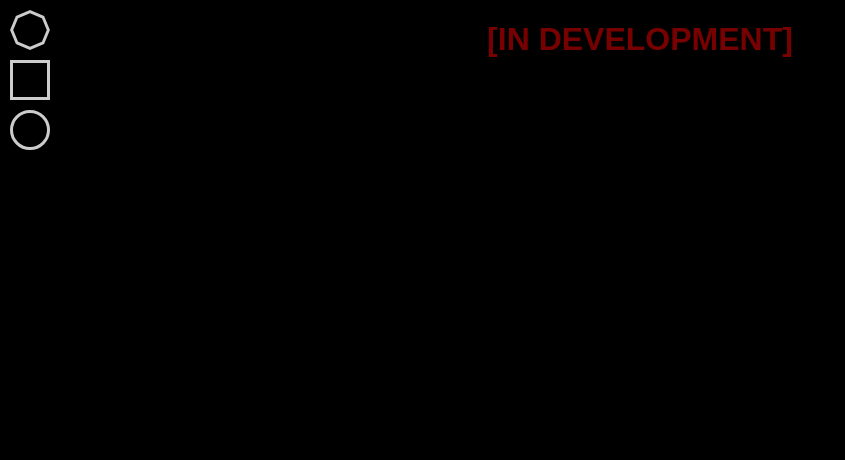
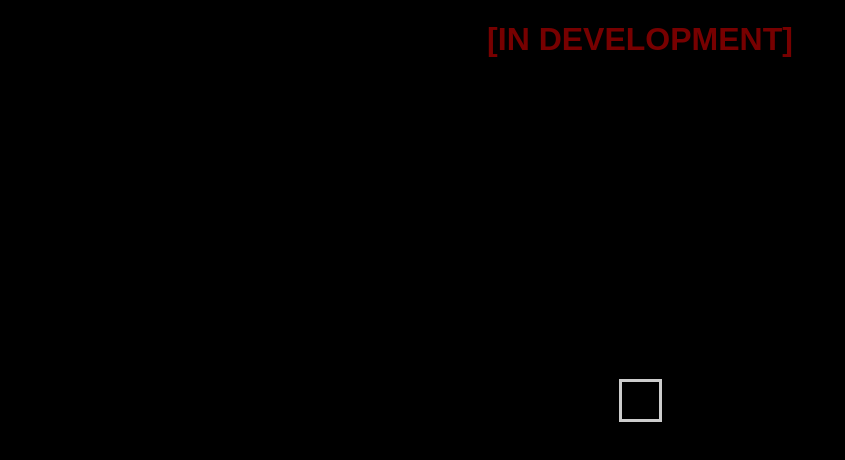
Before and after one commit to Not-A-Normal-Robot/map-of-techmino, a plain HTML site: page map-display.html in a window 1280 px wide. Shown: the whole page, without its empty margins (0-845 px from the left). Drawn offline with Linux system fonts and the light colour scheme.

Commit message:
work on html map, add rescaler

```diff
--- a/js/map-beta.js
+++ b/js/map-beta.js
@@ -1,10 +1,58 @@
-// DEBUG
-document.getElementsByTagName("body")[0].style.backgroundColor = "black";
-let modes = document.getElementsByClassName("mode");
-for(let i = 0; i < modes.length; i++) {
-    const mode = modes[i];
-    mode.style.top = 50 * i + 10;
-    mode.style.left = 10;
+{
+    const root = document.documentElement;
+    const body = document.body;
+    const edgeDisplayCanvas = document.getElementById("edge-display");
+    const edgeDisplayContext = edgeDisplayCanvas.getContext("2d");
 
-    console.log(mode);
+    let camX = 0; let camY = 0; let camZoom = 1;
+
+    let map = {};
+
+    function init() {
+        if(window.self === window.top) {
+            // for easier viewing if directly accessing the page
+            document.getElementsByTagName("body")[0].style.backgroundColor = "black";
+        }
+        loadMapData();
+        onResize();
+    }
+    init();
+
+    function loadMapData(){
+        const urlParams = new URLSearchParams(window.location.search);
+        const mapName = urlParams.get("m") ?? 'vanilla';
+
+        let mapURL = "/data/map/" + mapName.replace(/-/g,"/") + ".json";
+
+        fetch(mapURL)
+            .then(response => {
+                if (!response.ok) throw new Error(`${response.status} - ${response.statusText}`);
+                return response.json();
+            })
+            .then(_map => {
+                map = _map;
+                prevTimestamp = performance.now();
+            })
+            .catch(error => {
+                alert("Error loading map: \n" + error +
+                    "\nPress OK to return to home page.");
+                window.location.href = "/";
+            });
+    }
+
+    function onResize() {
+        const viewportWidth = root.clientWidth || 0;
+        const viewportHeight = root.clientHeight || 0;
+        const viewportDimension = Math.sqrt(viewportWidth * viewportHeight);
+
+        const targetDimension = Math.sqrt(1280 * 720);
+        const scaleFactor = Math.sqrt(viewportDimension / targetDimension);
+        body.style.setProperty("--scale-factor", scaleFactor);
+    }
+
+    function onMapZoom() {
+
+    }
+
+    window.addEventListener("resize", onResize);
 }
--- a/map-display.html
+++ b/map-display.html
@@ -22,13 +22,7 @@
         <h1 class="indev-warning">
             [IN DEVELOPMENT]
         </h1>
-        <div class="mode octagon" style="top: 10px; left: 10px;">
-
-        </div>
-        <div class="mode square" style="top: 60px; left: 10px;">
-
-        </div>
-        <div class="mode circle" style="top: 110px; left: 10px;">
+        <div class="mode square">
 
         </div>
     </main>
--- a/style-map.css
+++ b/style-map.css
@@ -1,4 +1,4 @@
-/* #region Body */
+/* #region Full-screen elements */
 body {
     margin: 0;
     padding: 0;
@@ -6,10 +6,16 @@ body {
     background-color: transparent;
 
     --cam-zoom: 1;
+    --scale-factor: 1;
+    --cam-scale: calc(var(--cam-zoom) * var(--scale-factor));
+    --cam-x: 0;
+    --cam-y: 0;
 }
 main, canvas#edge-display {
+    position: relative;
     display: fixed;
     inset: 0;
+    overflow: hidden;
 }
 /* #endregion */
 /* #region Mode */
@@ -18,10 +24,17 @@ main, canvas#edge-display {
     box-sizing: border-box;
 
     --mode-size: 40;
-    --mode-display-size: calc(var(--cam-zoom) * var(--mode-size));
+    --mode-x: 0;
+    --mode-y: 0;
 
-    width: calc(1px * var(--mode-display-size));
-    height: calc(1px * var(--mode-display-size));
+    --mode-display-size: calc(var(--cam-scale) * var(--mode-size));
+    --mode-display-x: calc(50vw + 1px * var(--cam-scale) * (var(--cam-x) + var(--mode-x)) - 0.5px * var(--mode-display-size));
+    --mode-display-y: calc(50vh + 1px * var(--cam-scale) * (var(--cam-y) + var(--mode-y)) - 0.5px * var(--mode-display-size));
+
+    top: var(--mode-display-y);
+    left: var(--mode-display-x);
+    width: calc(1px * var(--mode-display-size) * var(--cam-scale));
+    height: calc(1px * var(--mode-display-size) * var(--cam-scale));
     border: calc(0.09px * var(--mode-display-size)) solid #CCCCCC;
 }
 .mode.square {
@@ -42,7 +55,7 @@ main, canvas#edge-display {
     stroke: #CCCCCC;
 }
 .mode.octagon polygon {
-    /* stroke-width: calc(8px * var(--cam-zoom)); */
+    /* stroke-width: calc(8px * var(--cam-scale)); */
     stroke-width: 20;
 }
 
```
